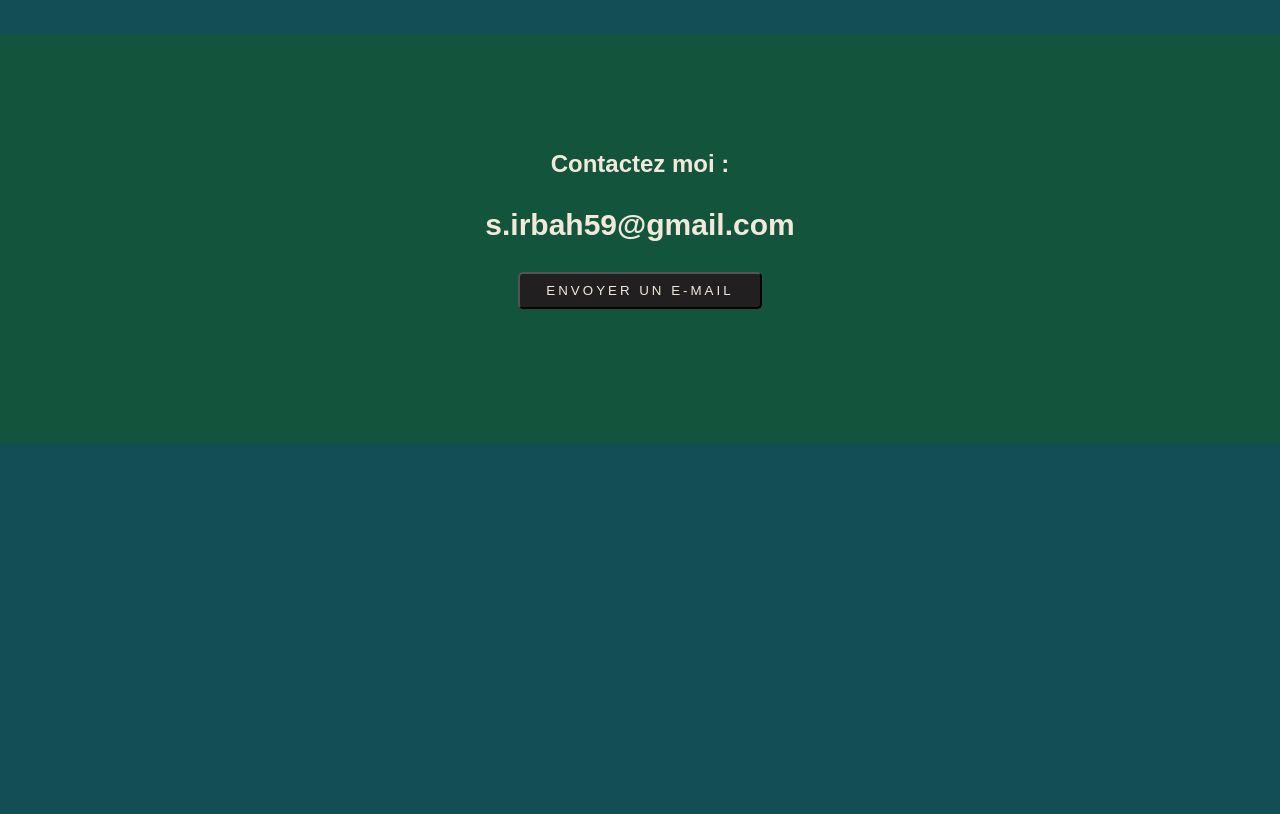
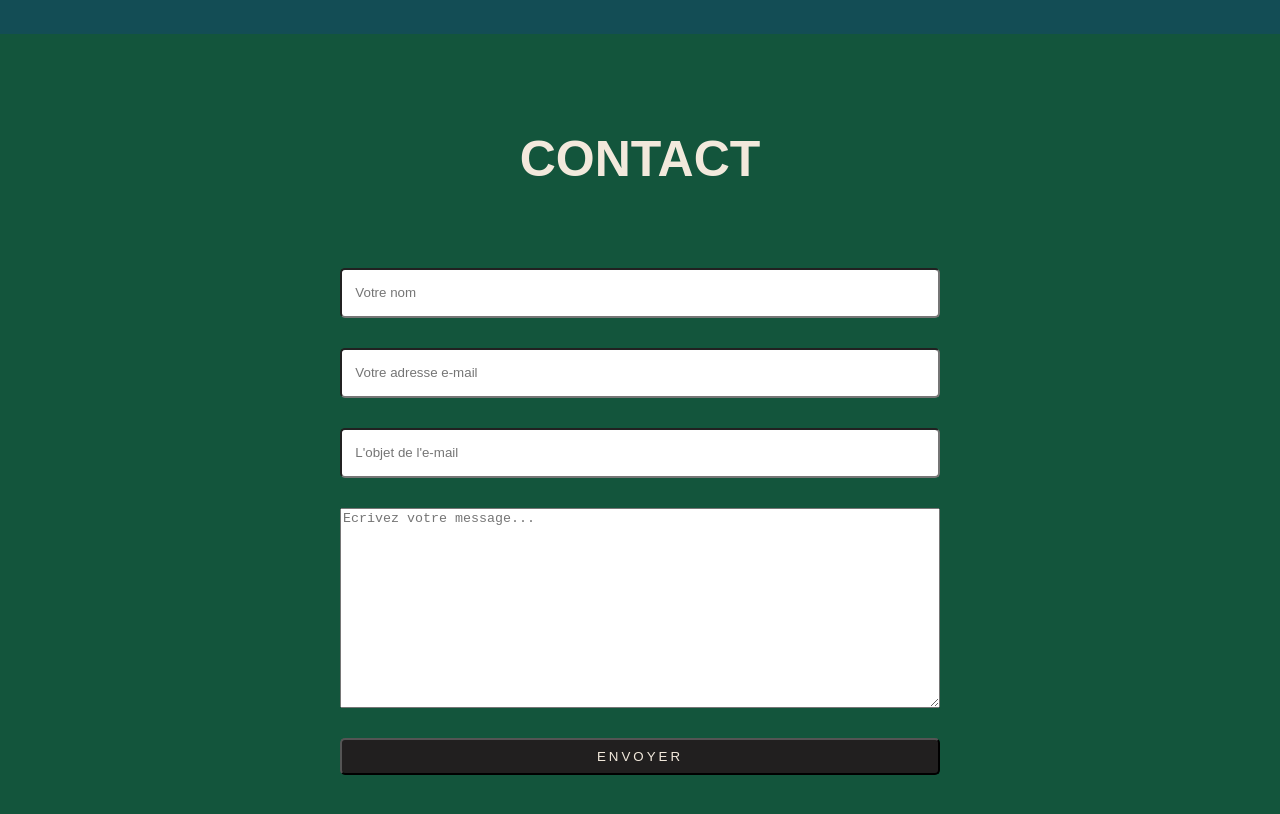
Before and after one commit to sulirb/Portfolio, a React (Vite) app: page / in a window 1280 px wide. Shown: the part 2960-3774 px from the top of the page. Before the commit the page ends 3403 px from the top, so only its background shows below. Built offline with nearby package versions, Linux system fonts and the light colour scheme; some icons are missing.

Commit message:
formulaire de contatc

```diff
--- a/package.json
+++ b/package.json
@@ -13,10 +13,12 @@
     "deploy": "gh-pages -d build"
   },
   "dependencies": {
+    "@emailjs/browser": "^3.11.0",
     "prop-types": "^15.8.1",
     "react": "^18.2.0",
     "react-collapse": "^5.1.1",
     "react-dom": "^18.2.0",
+    "react-hook-form": "^7.49.2",
     "react-icons": "^4.8.0",
     "react-is": "16.8",
     "react-router-dom": "^6.11.1",
--- a/src/components/contact.jsx
+++ b/src/components/contact.jsx
@@ -1,16 +1,170 @@
 import "./contact.scss";
+import { useForm } from "react-hook-form";
+import { useState } from "react";
 import { Icon } from "@iconify/react";
+import emailjs from "@emailjs/browser";
 
 function Contact() {
+  const {
+    register,
+    handleSubmit,
+    reset,
+    formState: { errors },
+  } = useForm();
+
+  // eslint-disable-next-line no-unused-vars
+  const [disabled, setDisabled] = useState(false);
+  const [alertInfo, setAlertInfo] = useState({
+    display: false,
+    message: "",
+    type: "",
+  });
+
+  const toggleAlert = (message, type) => {
+    setAlertInfo({ display: true, message, type });
+
+    setTimeout(() => {
+      setAlertInfo({ display: false, message: "", type: "" });
+    }, 5000);
+  };
+
+  const onSubmit = async (data) => {
+    const { name, email, subject, message } = data;
+
+    try {
+      const templateParams = {
+        name,
+        email,
+        subject,
+        message,
+      };
+      await emailjs.send(
+        "service_qx602fm",
+        "template_i0oa0cl",
+        templateParams,
+        "aiNkOMGWI24xxwPF-"
+      );
+      toggleAlert(
+        "Votre e-mail a bien été envoyé, je vous répondrai dans les plus proches délais.",
+        "success"
+      );
+    } catch (e) {
+      console.error(e);
+      toggleAlert(
+        "Une erreur est survenue, veuillez réessayer plus tard.",
+        "danger"
+      );
+    } finally {
+      setDisabled(false);
+      reset();
+    }
+  };
+
   return (
     <footer id="contact">
       <div className="cont">
         <div className="cont__mail">
-          <h2>Contactez moi :</h2>
-          <h3>s.irbah59@gmail.com</h3>
-          <a href="mailto:s.irbah59@gmail.com">
-            <button className="cont__button">Envoyer un e-mail</button>
-          </a>
+          <h2 className="cont__title">Contact</h2>
+          <div className="contact-form">
+            <form
+              noValidate
+              className="contact-form__flex"
+              onSubmit={handleSubmit(onSubmit)}
+            >
+              <div className="contact-form__first">
+                <div className="contact-enterMessage">
+                  <input
+                    type="text"
+                    name="name"
+                    {...register("name", {
+                      required: {
+                        value: true,
+                        message: "Merci d'entrer votre nom.",
+                      },
+                      maxLength: {
+                        value: 30,
+                        message: "Le nom ne doit pas excéder 30 caractères.",
+                      },
+                    })}
+                    placeholder="Votre nom"
+                  ></input>
+                  {errors.name && (
+                    <span className="errorMessage">{errors.name.message}</span>
+                  )}
+                </div>
+                <div className="contact-enterMessage">
+                  <input
+                    type="email"
+                    name="email"
+                    placeholder="Votre adresse e-mail"
+                    {...register("email", {
+                      required: true,
+                      pattern:
+                        /^[a-zA-Z0-9.!#$%&’*+/=?^_`{|}~-]+@[a-zA-Z0-9-]+(?:\.[a-zA-Z0-9-]+)*$/,
+                    })}
+                  ></input>
+                  {errors.email && (
+                    <span className="errorMessage">
+                      Merci d&apos;entrer une adresse e-mail valide.
+                    </span>
+                  )}
+                </div>
+              </div>
+              <div>
+                <div className="contact-enterMessage">
+                  <input
+                    type="text"
+                    name="subject"
+                    placeholder="L'objet de l'e-mail"
+                    {...register("subject", {
+                      required: {
+                        value: true,
+                        message: "Please enter a subject",
+                      },
+                      maxLength: {
+                        value: 75,
+                        message:
+                          "L'objet de l'e-mail ne doit pas depasser 75 caractères.",
+                      },
+                    })}
+                  ></input>
+                  {errors.subject && (
+                    <span className="errorMessage">
+                      {errors.subject.message}
+                    </span>
+                  )}
+                </div>
+              </div>
+              <div>
+                <div className="contact-enterMessage">
+                  <textarea
+                    rows={3}
+                    name="message"
+                    placeholder="Ecrivez votre message..."
+                    {...register("message", {
+                      required: true,
+                    })}
+                  ></textarea>
+                  {errors.message && (
+                    <span className="errorMessage">
+                      Merci d&apos;entrer votre message.
+                    </span>
+                  )}
+                </div>
+              </div>
+              <button type="submit">Envoyer</button>
+            </form>
+          </div>
+          <div className="confirm-box">
+            {alertInfo.display && (
+              <div
+                className={`confirm-box__alert alert-${alertInfo.type}`}
+                role="alert"
+              >
+                {alertInfo.message}
+              </div>
+            )}
+          </div>
         </div>
         <div className="cont__rs">
           <a
--- a/src/components/contact.scss
+++ b/src/components/contact.scss
@@ -19,6 +19,59 @@
   }
   &__icon :hover {
     color: rgb(55, 45, 45);
+  }
+  &__title {
+    margin: 0 0 5rem;
+    font-size: 50px;
+    text-align: center;
+    text-transform: uppercase;
+  }
+}
+
+.contact-title {
+  margin-top: 4.5em;
+  text-align: center;
+}
+
+.contact-form {
+  text-align: center;
+  margin: 0 auto 2rem;
+  max-width: 600px;
+
+  input[type="text"],
+  input[type="email"] {
+    padding-left: 1em;
+    height: 50px;
+    border-radius: 5px;
+  }
+  textarea {
+    height: 200px;
+  }
+
+  &__flex,
+  &__first {
+    width: -webkit-fill-available;
+    display: inline-flex;
+    flex-direction: column;
+    gap: 30px;
+  }
+}
+.contact-enterMessage {
+  display: flex;
+  flex-direction: column;
+  gap: 10px;
+}
+
+.confirm-box {
+  width: fit-content;
+  margin: auto;
+  text-align: center;
+  &__alert {
+    background-color: black;
+    margin-bottom: 5rem;
+    padding: 2rem;
+    border: 1px black solid;
+    border-radius: 10px;
   }
 }
 
```
Also changed, not shown: 1 other file (tests, documents, lock files or other folders).
